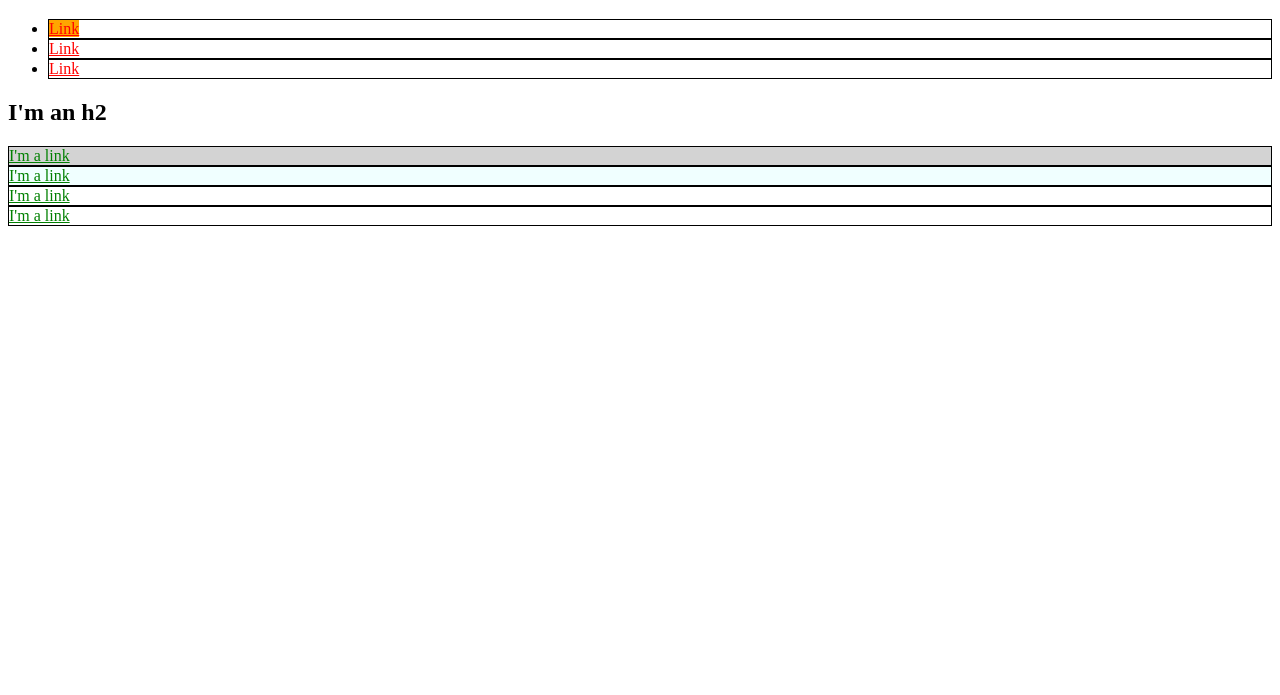
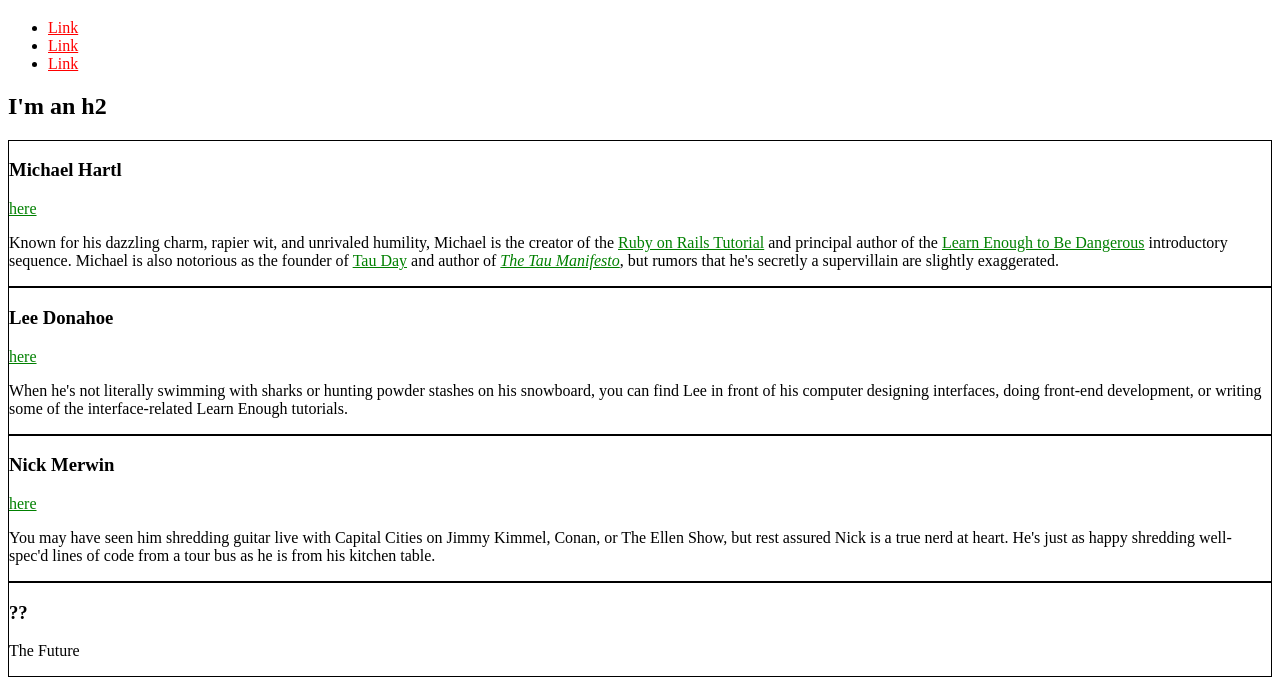
Before and after one commit to kenegi1000/kenegi1000.github.io, a plain HTML site: page index.html in a window 1280 px wide. Shown: the part 61-756 px from the top of the page. Drawn offline with Linux system fonts and the light colour scheme.

Commit message:
Edit index.html

```diff
--- a/index.html
+++ b/index.html
@@ -4,18 +4,8 @@
     <title>Test Page: Don't Panic</title>
     <meta charset="utf-8" />
     <style>
-      li a {
+      a {
         color: red;
-      }
-      div,
-      li {
-        border: 1px solid black;
-      }
-      div a {
-        color: green;
-      }
-      #exec-bio {
-        background-color: lightgray;
       }
       .bio-box {
         border: 1px solid black;
@@ -23,19 +13,13 @@
       .bio-box a {
         color: green;
       }
-      #orange-text {
-        background-color: orange;
-      }
-      .azure-text {
-        background-color: azure;
-      }
     </style>
   </head>
   <body>
     <h1>I'm an h1</h1>
     <ul>
       <li>
-        <a href="https://example.com/" id="orange-text">Link</a>
+        <a href="https://example.com/">Link</a>
       </li>
       <li>
         <a href="https://example.com/">Link</a>
@@ -45,17 +29,45 @@
       </li>
     </ul>
     <h2>I'm an h2</h2>
-    <div id="exec-bio" class="bio-box">
-      <a href="https://example.com/">I'm a link</a>
-    </div>
-    <div class="bio-box azure-text">
-      <a href="https://example.com/">I'm a link</a>
+    <div class="bio-box">
+      <h3>Michael Hartl</h3>
+      <a href="https://twitter.com/mhartl">here</a>
+      <p>
+        Known for his dazzling charm, rapier wit, and unrivaled humility,
+        Michael is the creator of the
+        <a href="https://www.railstutorial.org/">Ruby on Rails Tutorial</a> and
+        principal author of the
+        <a href="https://learnenough.com/"> Learn Enough to Be Dangerous</a>
+        introductory sequence. Michael is also notorious as the founder of
+        <a href="http://tauday.com/">Tau Day</a> and author of
+        <a href="http://tauday.com/tau-manifesto"><em>The Tau Manifesto</em></a
+        >, but rumors that he's secretly a supervillain are slightly
+        exaggerated.
+      </p>
     </div>
     <div class="bio-box">
-      <a href="https://example.com/">I'm a link</a>
+      <h3>Lee Donahoe</h3>
+      <a href="https://twitter.com/leedonahoe">here</a>
+      <p>
+        When he's not literally swimming with sharks or hunting powder stashes
+        on his snowboard, you can find Lee in front of his computer designing
+        interfaces, doing front-end development, or writing some of the
+        interface-related Learn Enough tutorials.
+      </p>
     </div>
     <div class="bio-box">
-      <a href="https://example.com/">I'm a link</a>
+      <h3>Nick Merwin</h3>
+      <a href="https://twitter.com/nickmerwin">here</a>
+      <p>
+        You may have seen him shredding guitar live with Capital Cities on Jimmy
+        Kimmel, Conan, or The Ellen Show, but rest assured Nick is a true nerd
+        at heart. He's just as happy shredding well-spec'd lines of code from a
+        tour bus as he is from his kitchen table.
+      </p>
+    </div>
+    <div class="bio-box">
+      <h3>??</h3>
+      <p>The Future</p>
     </div>
   </body>
 </html>
```
